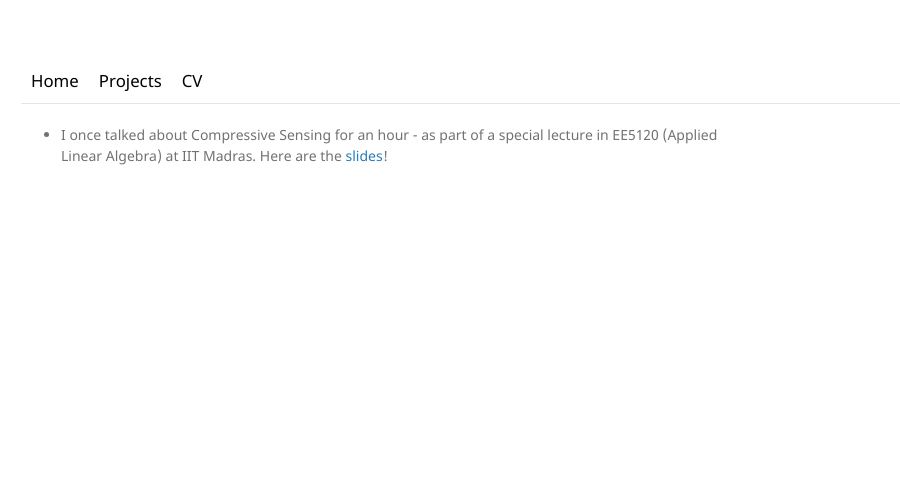
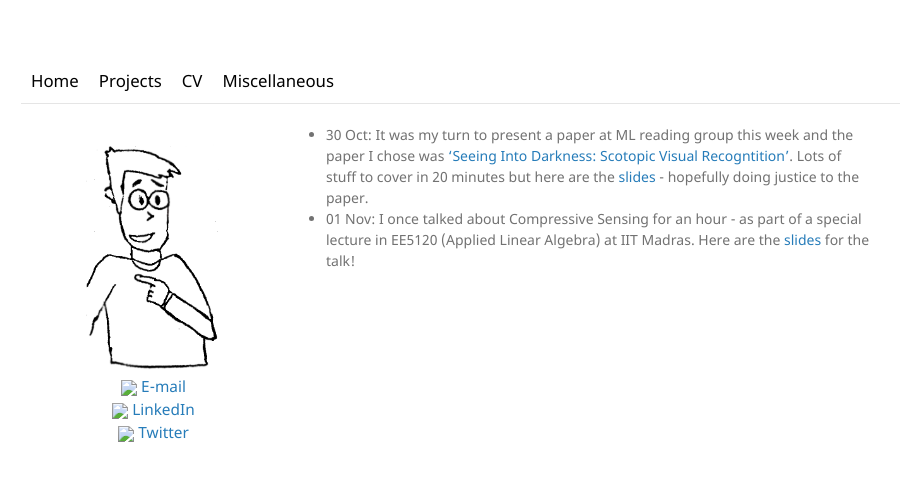
Before and after one commit to sanghviyashiitb/sanghviyashiitb.github.io, a Jekyll site: the page built from misc/index.md, in a window 1280 px wide. Shown: the top 481 px of the page, without its empty margins (119-1019 px from the left). Built offline with Jekyll 4.4.1, drawn with Linux system fonts in a browser that asks for light colours.

Commit message:
Added ML reading group slides

```diff
--- a/_layouts/deafault_without_social.html
+++ b/_layouts/deafault_without_social.html
@@ -14,7 +14,7 @@
       <a href="/">Home</a>
       <a href="/projects">Recent Projects</a>
       <a href="/cv">CV</a>
-      <a href="/blog">Blog</a>
+      <a href="/misc">Miscellaneous</a>
     </div>
     <hr />
 
--- a/_layouts/default_cv.html
+++ b/_layouts/default_cv.html
@@ -14,6 +14,8 @@
     <a href="/">Home</a>
     <a href="/projects">Projects</a>
     <a href="/cv">CV</a>
+    <a href="/misc">Miscellaneous</a>
+
   </div>
   <hr />
   <div style="width:700px">
--- a/_layouts/default_without_social.html
+++ b/_layouts/default_without_social.html
@@ -14,6 +14,7 @@
     <a href="/">Home</a>
     <a href="/projects">Projects</a>
     <a href="/cv">CV</a>
+    <a href="/misc">Miscellaneous</a>
   </div>
   <hr />
   <div style="width:900px; text-align:middle">
--- a/misc/index.md
+++ b/misc/index.md
@@ -1,5 +1,6 @@
 ---
-layout: default_cv
+layout: default
 title: Miscellaneous
 ---
-* I once talked about Compressive Sensing for an hour - as part of a special lecture in EE5120 (Applied Linear Algebra) at IIT Madras. Here are the [slides](/blog/2018-11-1-CS-tutorial)!
+* 30 Oct: It was my turn to present a paper at ML reading group this week and the paper I chose  was ['Seeing Into Darkness: Scotopic Visual Recogntition'](http://openaccess.thecvf.com/content_cvpr_2017/papers/Chen_Seeing_Into_Darkness_CVPR_2017_paper.pdf). Lots of stuff to cover in 20 minutes but here are the [slides](/SeeingIntoDarkness_MLReadingGroup.pdf) - hopefully doing justice to the paper.
+* 01 Nov: I once talked about Compressive Sensing for an hour - as part of a special lecture in EE5120 (Applied Linear Algebra) at IIT Madras. Here are the [slides](/blog/2018-11-1-CS-tutorial) for the talk!
```
Also changed, not shown: 2 other files.
